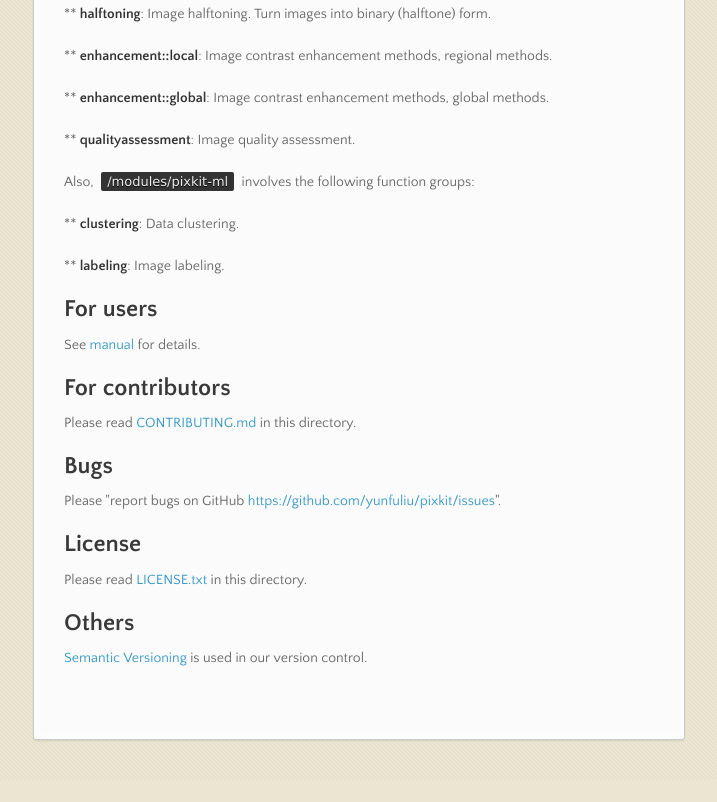
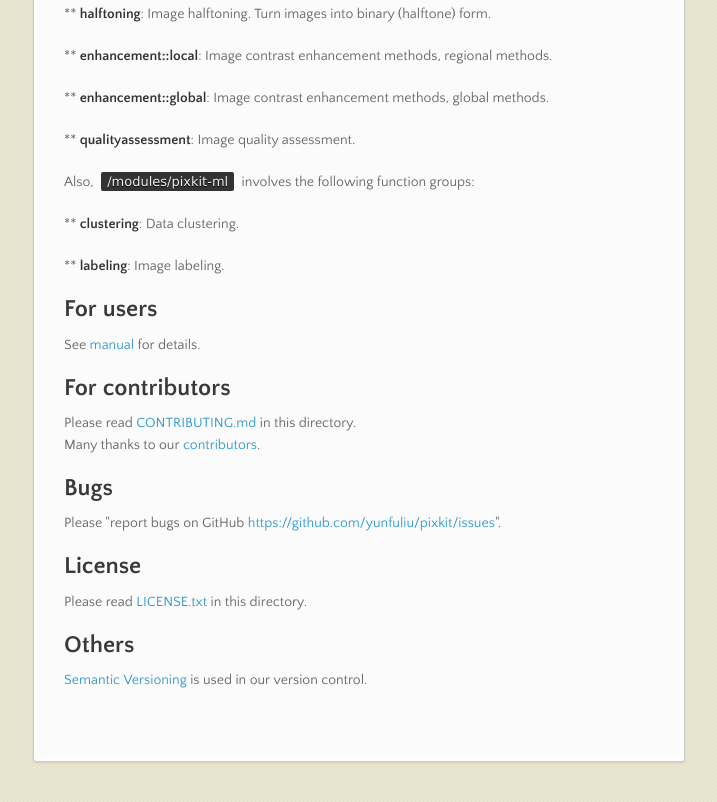
Before and after one commit to yunfuliu/pixkit, a plain HTML site: page index.html in a window 1280 px wide. Shown: the part 1046-1848 px from the top of the page, without its empty margins (282-999 px from the left). Before the commit the page ends 1826 px from the top, so only its background shows below. Drawn offline with nearby package versions, Linux system fonts and the light colour scheme.

Commit message:
Create gh-pages branch via GitHub

```diff
--- a/index.html
+++ b/index.html
@@ -86,7 +86,8 @@ In addition to above implementations, some frequently utilized tools, i.e., atta
 <h2>
 <a name="for-contributors" class="anchor" href="#for-contributors"><span class="octicon octicon-link"></span></a>For contributors</h2>
 
-<p>Please read <a href="https://github.com/yunfuliu/pixkit/blob/master/CONTRIBUTING.md">CONTRIBUTING.md</a> in this directory.</p>
+<p>Please read <a href="https://github.com/yunfuliu/pixkit/blob/master/CONTRIBUTING.md">CONTRIBUTING.md</a> in this directory.<br>
+Many thanks to our <a href="https://github.com/yunfuliu/pixkit/graphs/contributors">contributors</a>.</p>
 
 <h2>
 <a name="bugs" class="anchor" href="#bugs"><span class="octicon octicon-link"></span></a>Bugs</h2>
```
Also changed, not shown: params.json (+1 -1 lines).
